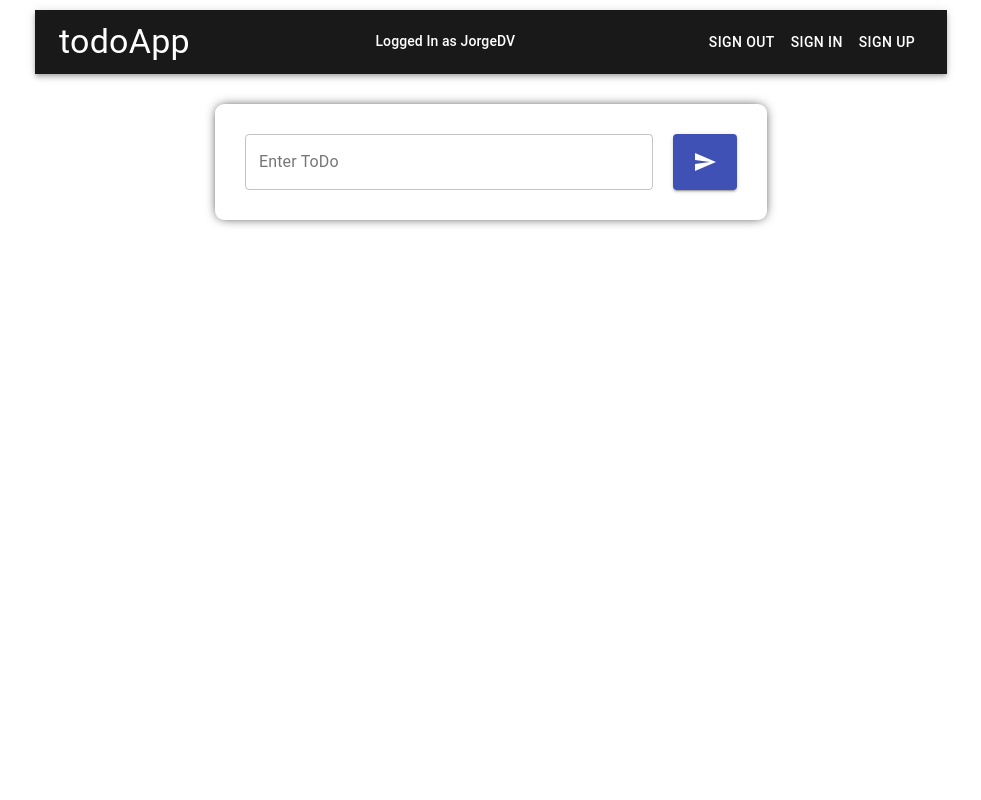
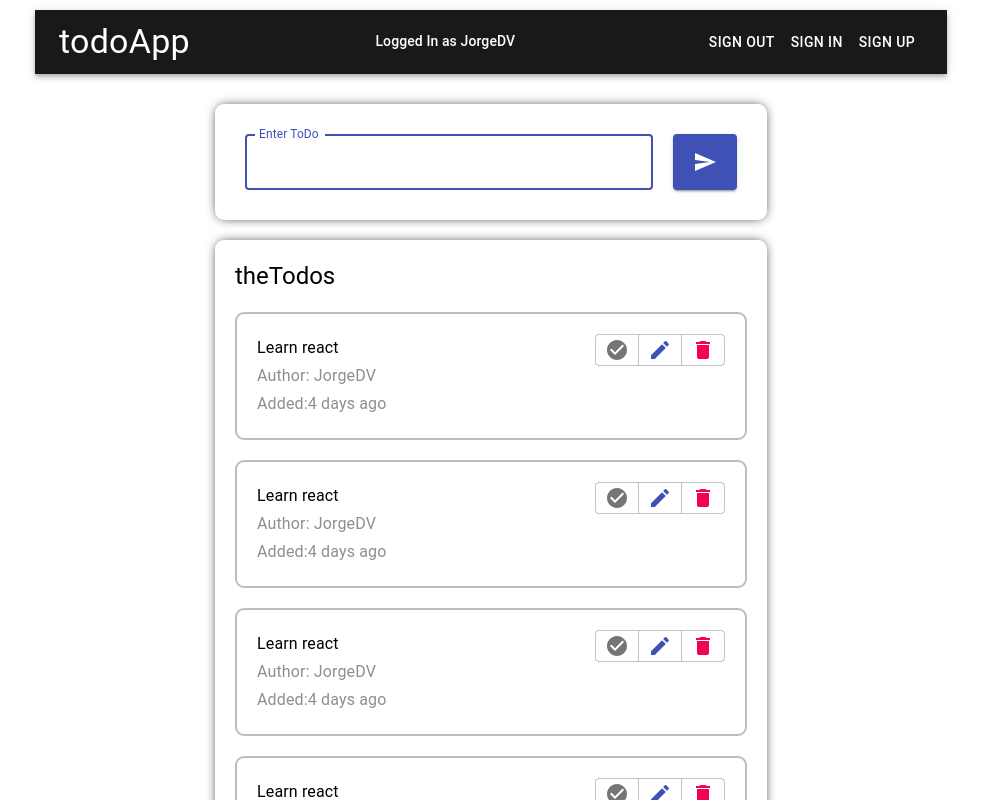
Before and after one commit to jorgediazok/mern-crud-practice2, a React (Create React App) app in the folder client/: page / in a window 1280 px wide. Shown: the top 800 px of the page, without its empty margins (149-1130 px from the left). Built offline with nearby package versions, Linux system fonts and the light colour scheme.

Commit message:
todos list created architecture

```diff
--- a/client/src/components/Todos/AddTodos.js
+++ b/client/src/components/Todos/AddTodos.js
@@ -26,7 +26,7 @@ const AddTodos = () => {
           id="enter-todo"
           label="Enter ToDo"
           variant="outlined"
-          autofocus
+          autoFocus
           fullWidth
         />
         <Button
--- a/client/src/components/Todos/ListTodos.js
+++ b/client/src/components/Todos/ListTodos.js
@@ -1,7 +1,29 @@
 import React from 'react';
+import { Typography } from '@material-ui/core';
+import { makeStyles } from '@material-ui/core/styles';
+import Todo from './Todo';
+
+const useStyles = makeStyles({
+  todosStyle: {
+    margin: '20px auto',
+    padding: '20px',
+    borderRadius: '9px',
+    boxShadow: '0px 0px 12px -3px #000000',
+  },
+});
 
 const ListTodos = () => {
-  return <div></div>;
+  const classes = useStyles();
+
+  return (
+    <div className={classes.todosStyle}>
+      <Typography variant="h5">theTodos</Typography>
+      <Todo />
+      <Todo />
+      <Todo />
+      <Todo />
+    </div>
+  );
 };
 
 export default ListTodos;
--- /dev/null
+++ b/client/src/components/Todos/Todo.js
@@ -0,0 +1,53 @@
+import React from 'react';
+import { Typography, Button, ButtonGroup } from '@material-ui/core';
+import { Create, Delete, CheckCircle } from '@material-ui/icons';
+import { makeStyles } from '@material-ui/styles';
+
+const useStyles = makeStyles({
+  todoStyle: {
+    margin: '20px auto',
+    padding: '20px',
+    border: '2px solid #bdbdbd',
+    borderRadius: '9px',
+    display: 'flex',
+    justifyContent: 'space-between',
+  },
+  grayStyle: {
+    color: '#8f8f8f',
+  },
+});
+
+const Todo = () => {
+  const classes = useStyles();
+
+  return (
+    <>
+      <div className={classes.todoStyle}>
+        <div>
+          <Typography variant="subtitle1">Learn react</Typography>
+          <Typography variant="subtitle1" className={classes.grayStyle}>
+            Author: JorgeDV
+          </Typography>
+          <Typography variant="subtitle1" className={classes.grayStyle}>
+            Added:4 days ago
+          </Typography>
+        </div>
+        <div>
+          <ButtonGroup size="small" aria-label="outlined primary button group">
+            <Button>
+              <CheckCircle color="action" />
+            </Button>
+            <Button>
+              <Create color="primary" />
+            </Button>
+            <Button>
+              <Delete color="secondary" />
+            </Button>
+          </ButtonGroup>
+        </div>
+      </div>
+    </>
+  );
+};
+
+export default Todo;
```
